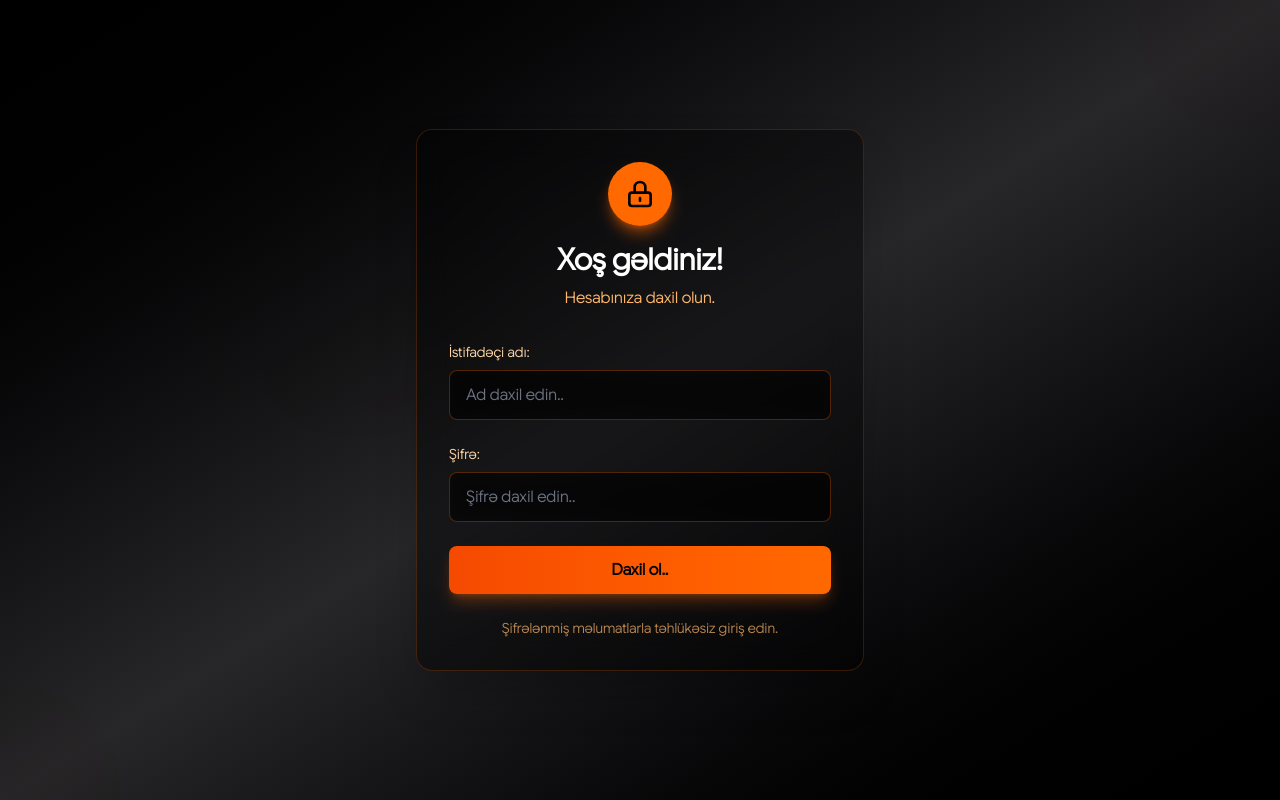
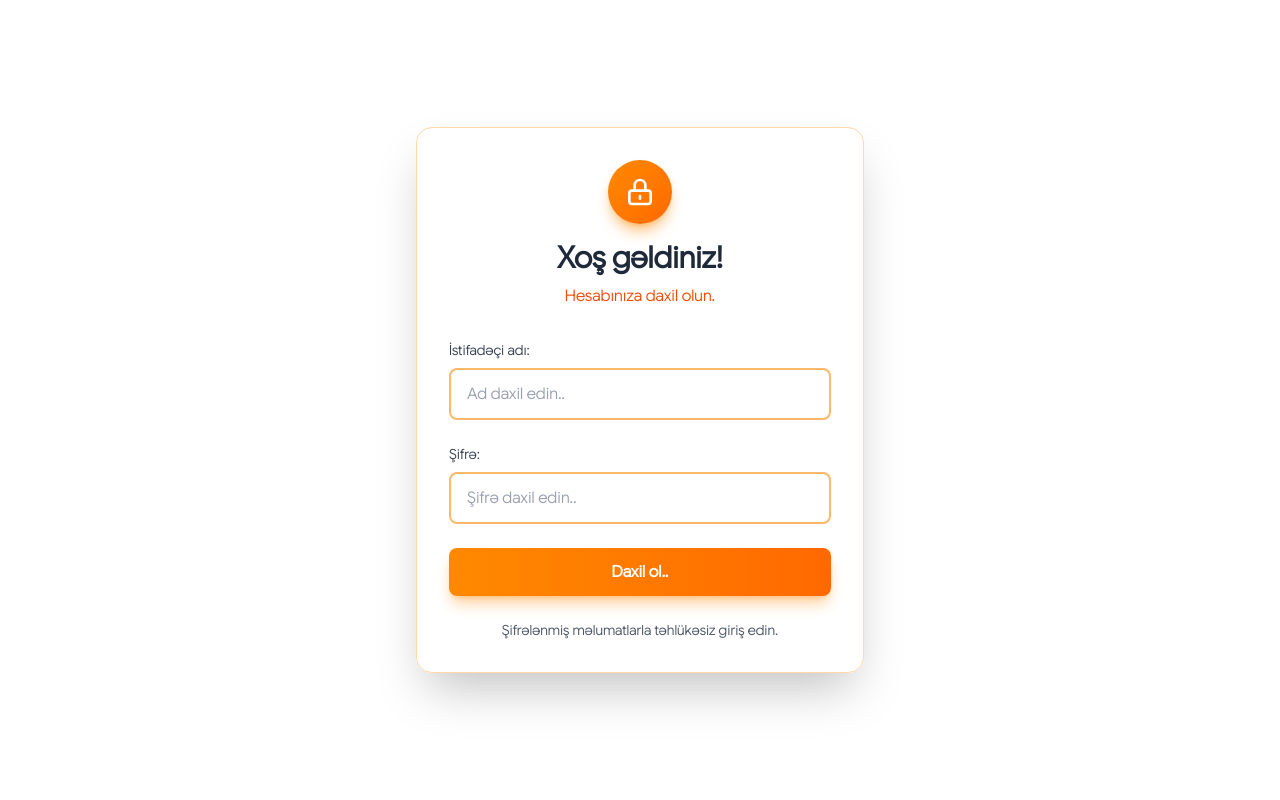
Before and after one commit to vilayat571/factnewsAdmin, a React (Vite) app: page / in a window 1280 px wide. Built offline with nearby package versions, Linux system fonts and the light colour scheme; a web font is replaced by a local one.

Commit message:
chore: cleanup for code comments and some unused codes in loginpage

```diff
--- a/src/pages/LoginPage.tsx
+++ b/src/pages/LoginPage.tsx
@@ -1,68 +1,49 @@
-import React, { useState } from 'react';
-import { useNavigate } from 'react-router-dom';
+import React, { useState } from "react";
+import { useNavigate } from "react-router-dom";
 
-/**
- * LoginPage Component
- * Handles user authentication with username and password
- * Sends credentials to API and stores token on success
- */
 const LoginPage: React.FC = () => {
-  // Navigation hook to redirect after successful login
   const navigate = useNavigate();
 
-  // Form state - stores username and password
   const [formData, setFormData] = useState({
-    username: '',
-    password: ''
+    username: "",
+    password: "",
   });
 
-  // Loading state - shows when API request is in progress
   const [isLoading, setIsLoading] = useState(false);
 
-  // Error state - stores error messages to show user
-  const [error, setError] = useState('');
+  const [error, setError] = useState("");
 
-  /**
-   * Handles input field changes
-   * Updates formData state when user types
-   */
   const handleInputChange = (e: React.ChangeEvent<HTMLInputElement>) => {
     const { name, value } = e.target;
-    setFormData(prev => ({
+    setFormData((prev) => ({
       ...prev,
-      [name]: value
+      [name]: value,
     }));
-    // Clear error when user starts typing
-    if (error) setError('');
+    if (error) setError("");
   };
 
-  /**
-   * Handles form submission
-   * Sends login request to API
-   */
   const handleSubmit = async (e: React.FormEvent) => {
     e.preventDefault(); // Prevent page reload
 
-    // Validate inputs
     if (!formData.username || !formData.password) {
-      setError('Please fill in all fields');
+      setError("Please fill in all fields");
       return;
     }
 
     setIsLoading(true);
-    setError('');
+    setError("");
 
     try {
       // Send POST request to login API
-      const response = await fetch('http://localhost:3000/api/v1/admin/login', {
-        method: 'POST',
+      const response = await fetch("http://localhost:3000/api/v1/admin/login", {
+        method: "POST",
         headers: {
-          'Content-Type': 'application/json',
+          "Content-Type": "application/json",
         },
         body: JSON.stringify({
           username: formData.username,
-          password: formData.password
-        })
+          password: formData.password,
+        }),
       });
 
       const data = await response.json();
@@ -70,51 +51,59 @@ const LoginPage: React.FC = () => {
       // Check if login was successful
       if (response.ok && data.token) {
         // Store token in localStorage
-        localStorage.setItem('authToken', data.token);
+        localStorage.setItem("authToken", data.token);
 
         // Redirect to dashboard
-        navigate('/dashboard');
+        navigate("/dashboard");
       } else {
         // Show error message from API or default message
-        setError(data.message || 'Invalid username or password');
+        setError(data.message || "Invalid username or password");
       }
     } catch (err) {
       // Handle network errors
-      setError('Unable to connect to server. Please try again.');
-      console.error('Login error:', err);
+      setError("Unable to connect to server. Please try again.");
+      console.error("Login error:", err);
     } finally {
       setIsLoading(false);
     }
   };
 
   return (
-    <div className="min-h-screen bg-linear-to-br from-black via-zinc-800 to-black flex items-center justify-center p-4 relative overflow-hidden">
-      {/* Animated background elements */}
-      <div className="absolute inset-0 overflow-hidden">
-        <div className="absolute -top-40 -right-40 w-80 h-80 bg-orange-600 rounded-full mix-blend-multiply filter blur-xl opacity-10 animate-blob"></div>
-        <div className="absolute -bottom-40 -left-40 w-80 h-80 bg-orange-500 rounded-full mix-blend-multiply filter blur-xl opacity-10 animate-blob animation-delay-2000"></div>
-        <div className="absolute top-40 left-40 w-80 h-80 bg-orange-700 rounded-full mix-blend-multiply filter blur-xl opacity-10 animate-blob animation-delay-4000"></div>
-      </div>
-
+    <div className="min-h-screen bg-white flex items-center justify-center p-4 relative overflow-hidden">
       {/* Login Card */}
       <div className="relative w-full max-w-md">
-        <div className="bg-black/40 backdrop-blur-lg rounded-2xl shadow-2xl p-8 border border-orange-500/20 animate-fadeIn">
+        <div className="bg-white/90 backdrop-blur-lg rounded-2xl shadow-2xl p-8 border border-orange-200 animate-fadeIn">
           {/* Logo/Title Section */}
           <div className="text-center mb-8 animate-slideDown">
-            <div className="inline-flex items-center justify-center w-16 h-16 bg-linear-to-br from-orange-500 to-orange-500 rounded-full mb-4 shadow-lg shadow-orange-500/50">
-              <svg className="w-8 h-8 text-black" fill="none" stroke="currentColor" viewBox="0 0 24 24">
-                <path strokeLinecap="round" strokeLinejoin="round" strokeWidth={2} d="M12 15v2m-6 4h12a2 2 0 002-2v-6a2 2 0 00-2-2H6a2 2 0 00-2 2v6a2 2 0 002 2zm10-10V7a4 4 0 00-8 0v4h8z" />
+            <div className="inline-flex items-center justify-center w-16 h-16 bg-linear-to-br from-orange-400 to-orange-500 rounded-full mb-4 shadow-lg shadow-orange-400/50">
+              <svg
+                className="w-8 h-8 text-white"
+                fill="none"
+                stroke="currentColor"
+                viewBox="0 0 24 24"
+              >
+                <path
+                  strokeLinecap="round"
+                  strokeLinejoin="round"
+                  strokeWidth={2}
+                  d="M12 15v2m-6 4h12a2 2 0 002-2v-6a2 2 0 00-2-2H6a2 2 0 00-2 2v6a2 2 0 002 2zm10-10V7a4 4 0 00-8 0v4h8z"
+                />
               </svg>
             </div>
-            <h1 className="text-3xl font-bold text-white mb-2">Xoş gəldiniz!</h1>
-            <p className="text-orange-300">Hesabınıza daxil olun.</p>
+            <h1 className="text-3xl font-bold text-gray-800 mb-2">
+              Xoş gəldiniz!
+            </h1>
+            <p className="text-orange-600">Hesabınıza daxil olun.</p>
           </div>
 
           {/* Login Form */}
           <form onSubmit={handleSubmit} className="space-y-6">
             {/* Username Input */}
             <div className="animate-slideUp animation-delay-200">
-              <label htmlFor="username" className="block text-sm font-medium text-orange-200 mb-2">
+              <label
+                htmlFor="username"
+                className="block text-sm font-medium text-gray-700 mb-2"
+              >
                 İstifadəçi adı:
               </label>
               <input
@@ -123,7 +112,7 @@ const LoginPage: React.FC = () => {
                 type="text"
                 value={formData.username}
                 onChange={handleInputChange}
-                className="w-full px-4 py-3 bg-black/50 border border-orange-500/30 rounded-lg text-white placeholder-gray-500 focus:outline-none focus:ring-2 focus:ring-orange-500 focus:border-transparent transition-all duration-200 backdrop-blur-sm"
+                className="w-full px-4 py-3 bg-white border-2 border-orange-300 rounded-lg text-gray-800 placeholder-gray-400 focus:outline-none focus:ring-2 focus:ring-orange-400 focus:border-transparent transition-all duration-200"
                 placeholder="Ad daxil edin.."
                 disabled={isLoading}
               />
@@ -131,7 +120,10 @@ const LoginPage: React.FC = () => {
 
             {/* Password Input */}
             <div className="animate-slideUp animation-delay-400">
-              <label htmlFor="password" className="block text-sm font-medium text-orange-200 mb-2">
+              <label
+                htmlFor="password"
+                className="block text-sm font-medium text-gray-700 mb-2"
+              >
                 Şifrə:
               </label>
               <input
@@ -140,7 +132,7 @@ const LoginPage: React.FC = () => {
                 type="password"
                 value={formData.password}
                 onChange={handleInputChange}
-                className="w-full px-4 py-3 bg-black/50 border border-orange-500/30 rounded-lg text-white placeholder-gray-500 focus:outline-none focus:ring-2 focus:ring-orange-500 focus:border-transparent transition-all duration-200 backdrop-blur-sm"
+                className="w-full px-4 py-3 bg-white border-2 border-orange-300 rounded-lg text-gray-800 placeholder-gray-400 focus:outline-none focus:ring-2 focus:ring-orange-400 focus:border-transparent transition-all duration-200"
                 placeholder="Şifrə daxil edin.."
                 disabled={isLoading}
               />
@@ -148,8 +140,8 @@ const LoginPage: React.FC = () => {
 
             {/* Error Message */}
             {error && (
-              <div className="bg-red-500/20 border border-red-500/50 rounded-lg p-3 animate-shake">
-                <p className="text-red-200 text-sm text-center">{error}</p>
+              <div className="bg-red-100 border-2 border-red-400 rounded-lg p-3 animate-shake">
+                <p className="text-red-700 text-sm text-center">{error}</p>
               </div>
             )}
 
@@ -157,25 +149,41 @@ const LoginPage: React.FC = () => {
             <button
               type="submit"
               disabled={isLoading}
-              className="w-full py-3 px-4 bg-linear-to-r from-orange-600 to-orange-500 text-black font-semibold rounded-lg shadow-lg shadow-orange-500/30 hover:shadow-xl hover:shadow-orange-500/40 transform hover:scale-[1.02] transition-all duration-200 disabled:opacity-50 disabled:cursor-not-allowed disabled:transform-none animate-slideUp animation-delay-600"
+              className="w-full py-3 px-4 bg-linear-to-r from-orange-400 to-orange-500 text-white font-semibold rounded-lg shadow-lg shadow-orange-400/40 hover:shadow-xl hover:shadow-orange-500/50 transform hover:scale-[1.02] transition-all duration-200 disabled:opacity-50 disabled:cursor-not-allowed disabled:transform-none animate-slideUp animation-delay-600"
             >
               {isLoading ? (
                 <span className="flex items-center justify-center">
-                  <svg className="animate-spin -ml-1 mr-3 h-5 w-5 text-black" xmlns="http://www.w3.org/2000/svg" fill="none" viewBox="0 0 24 24">
-                    <circle className="opacity-25" cx="12" cy="12" r="10" stroke="currentColor" strokeWidth="4"></circle>
-                    <path className="opacity-75" fill="currentColor" d="M4 12a8 8 0 018-8V0C5.373 0 0 5.373 0 12h4zm2 5.291A7.962 7.962 0 014 12H0c0 3.042 1.135 5.824 3 7.938l3-2.647z"></path>
+                  <svg
+                    className="animate-spin -ml-1 mr-3 h-5 w-5 text-white"
+                    xmlns="http://www.w3.org/2000/svg"
+                    fill="none"
+                    viewBox="0 0 24 24"
+                  >
+                    <circle
+                      className="opacity-25"
+                      cx="12"
+                      cy="12"
+                      r="10"
+                      stroke="currentColor"
+                      strokeWidth="4"
+                    ></circle>
+                    <path
+                      className="opacity-75"
+                      fill="currentColor"
+                      d="M4 12a8 8 0 018-8V0C5.373 0 0 5.373 0 12h4zm2 5.291A7.962 7.962 0 014 12H0c0 3.042 1.135 5.824 3 7.938l3-2.647z"
+                    ></path>
                   </svg>
                   Yüklənir...
                 </span>
               ) : (
-                'Daxil ol..'
+                "Daxil ol.."
               )}
             </button>
           </form>
 
           {/* Footer */}
           <div className="mt-6 text-center animate-fadeIn animation-delay-800">
-            <p className="text-orange-300/70 text-sm">
+            <p className="text-gray-600 text-sm">
               Şifrələnmiş məlumatlarla təhlükəsiz giriş edin.
             </p>
           </div>
```
